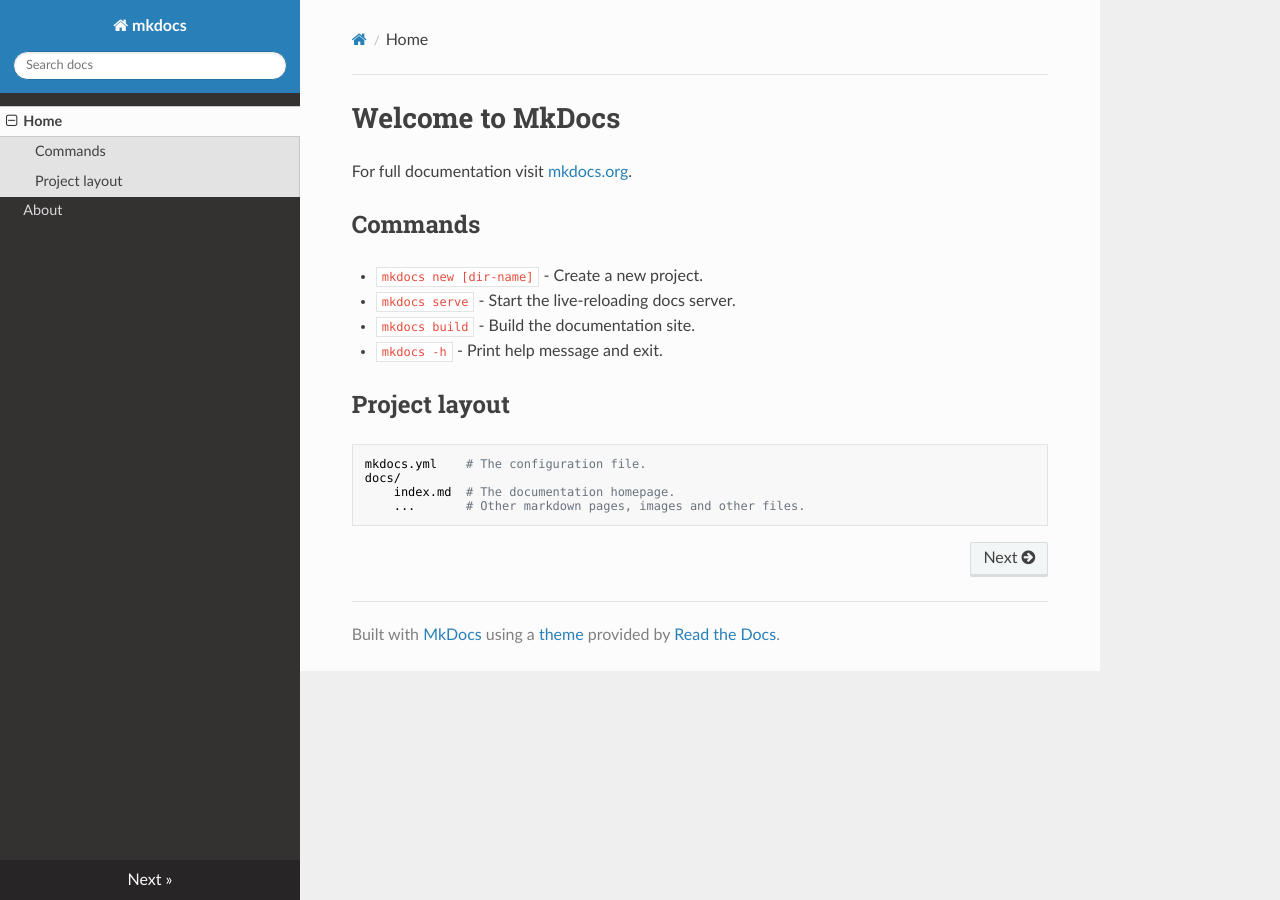
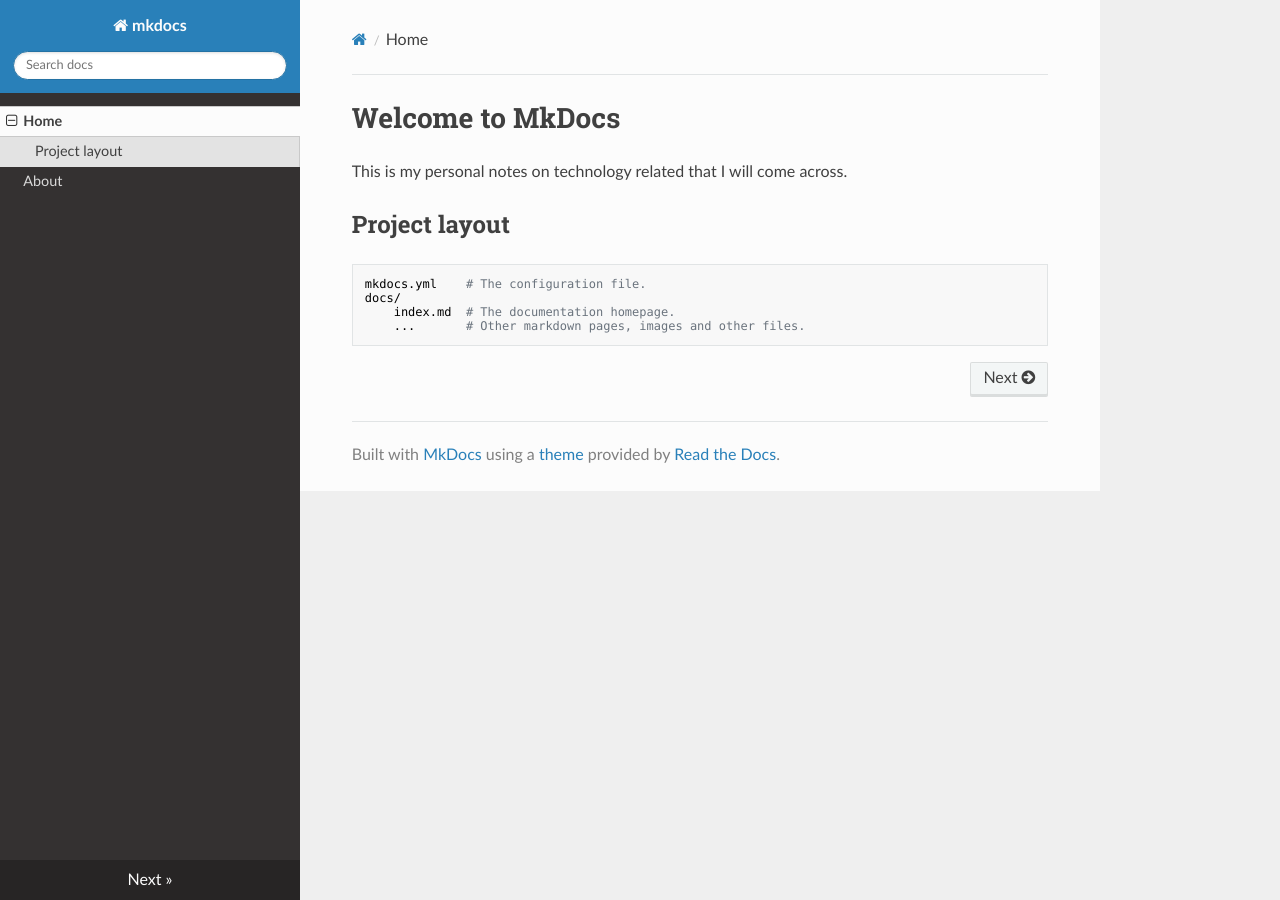
Before and after one commit to jajera/mkdocs, an MkDocs documentation site: the page built from docs/index.md, in a window 1280 px wide. Built offline with MkDocs 1.6.1, drawn with Linux system fonts in a browser that asks for light colours; nearby versions of some CDN libraries.

Commit message:
initial commit
upload files

```diff
--- a/docs/index.md
+++ b/docs/index.md
@@ -1,13 +1,6 @@
 # Welcome to MkDocs
 
-For full documentation visit [mkdocs.org](https://www.mkdocs.org).
-
-## Commands
-
-* `mkdocs new [dir-name]` - Create a new project.
-* `mkdocs serve` - Start the live-reloading docs server.
-* `mkdocs build` - Build the documentation site.
-* `mkdocs -h` - Print help message and exit.
+This is my personal notes on technology related that I will come across.
 
 ## Project layout
 
--- a/mkdocs.yml
+++ b/mkdocs.yml
@@ -13,3 +13,11 @@
 
 extra_css:
   - css/neoteroi-mkdocs.css
+
+plugins:
+  - search
+  - git-revision-date-localized:
+      fallback_to_build_date: true
+  - minify:
+      minify_html: true
+  - include_dir_to_nav
```
Also changed, not shown: README.md (+2 -0 lines).
